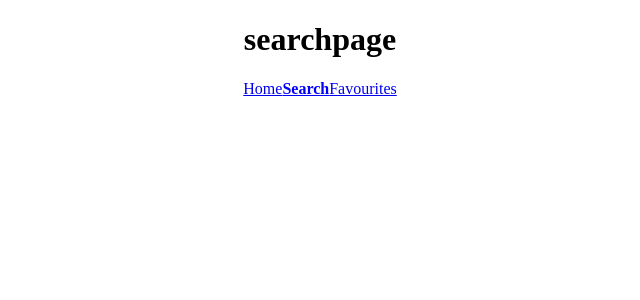
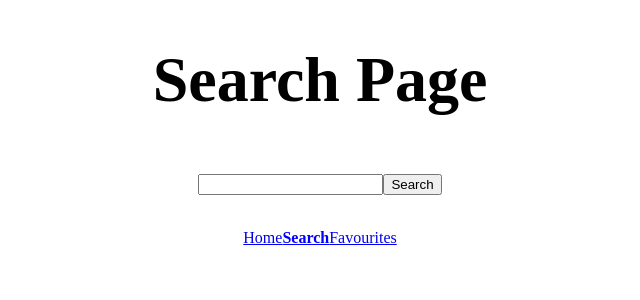
Before and after one commit to theComponentsRepo/jam, a React (Create React App) app: page /music/search in a window 1280 px wide. Shown: the top 300 px of the page, without its empty margins (320-960 px from the left). Built offline with nearby package versions, Linux system fonts and the light colour scheme.

Commit message:
created Search component, created Search page

```diff
--- a/src/App.css
+++ b/src/App.css
@@ -51,3 +51,7 @@
   padding: 0;
   margin: 20;
 }
+
+.search-list {
+  list-style-type: none;
+}
--- a/src/App.js
+++ b/src/App.js
@@ -2,14 +2,15 @@ import './App.css';
 
 import { Route, Routes } from "react-router-dom";
 import HomePage from "./pages/HomePage";
-import { Navigation } from './components/pageNavigation';
+import { Navigation } from './components/PageNavigation';
+import SearchPage from './pages/SearchPage';
 
 function App() {
   return (
     <div className="App">
       <Routes>
         <Route path="/" element={<HomePage />} />
-        <Route path="/music/search" element={<h1>searchpage</h1>} />
+        <Route path="/music/search" element={<h1><SearchPage /></h1>} />
         <Route path="/music/album/:id" element={<h1>album playlist page</h1>} />
         <Route path="/music/favourite" element={<h1>favourite page</h1>}/>
       </Routes>
--- /dev/null
+++ b/src/components/Search.jsx
@@ -0,0 +1,48 @@
+import React, { useState } from "react";
+import { useMusicData } from "../contexts/MusicContext"
+
+export default function Search() {
+  const [searchTerm, setSearchTerm] = useState("");
+  const [searchResults, setSearchResults] = useState([]);
+
+  const handleSearch = async () => {
+    try {
+      const url = `https://deezerdevs-deezer.p.rapidapi.com/search?q=${searchTerm}`;
+      const options = {
+        method: "GET",
+        headers: {
+          "X-RapidAPI-Key": "795a6357demsh86ab0e1151acb21p137dadjsn2ba8063e32bb",
+          "X-RapidAPI-Host": "deezerdevs-deezer.p.rapidapi.com",
+        },
+      };
+
+      const response = await fetch(url, options);
+      const data = await response.json();
+
+      // Extract the search results from the API response
+      const results = data.data || [];
+
+      // Update the searchResults state with the retrieved search results
+      setSearchResults(results);
+    } catch (error) {
+      console.error("Error fetching search results:", error);
+    }
+  };
+
+  return (
+    <div>
+      <input
+        type="text"
+        value={searchTerm}
+        onChange={(e) => setSearchTerm(e.target.value)}
+      />
+      <button onClick={handleSearch}>Search</button>
+
+      <ul className="search-list">
+        {searchResults.map((result) => (
+          <li key={result.id}>{result.title}</li>
+        ))}
+      </ul>
+    </div>
+  );
+}
--- /dev/null
+++ b/src/pages/SearchPage.jsx
@@ -0,0 +1,11 @@
+import React from "react";
+import Search from "../components/Search";
+
+export default function SearchPage() {
+  return (
+    <div>
+      <h1>Search Page</h1>
+      <Search />
+    </div>
+  );
+}
```
Also changed, not shown: src/components/PageNavigation.jsx (renamed from src/components/pageNavigation.jsx).
